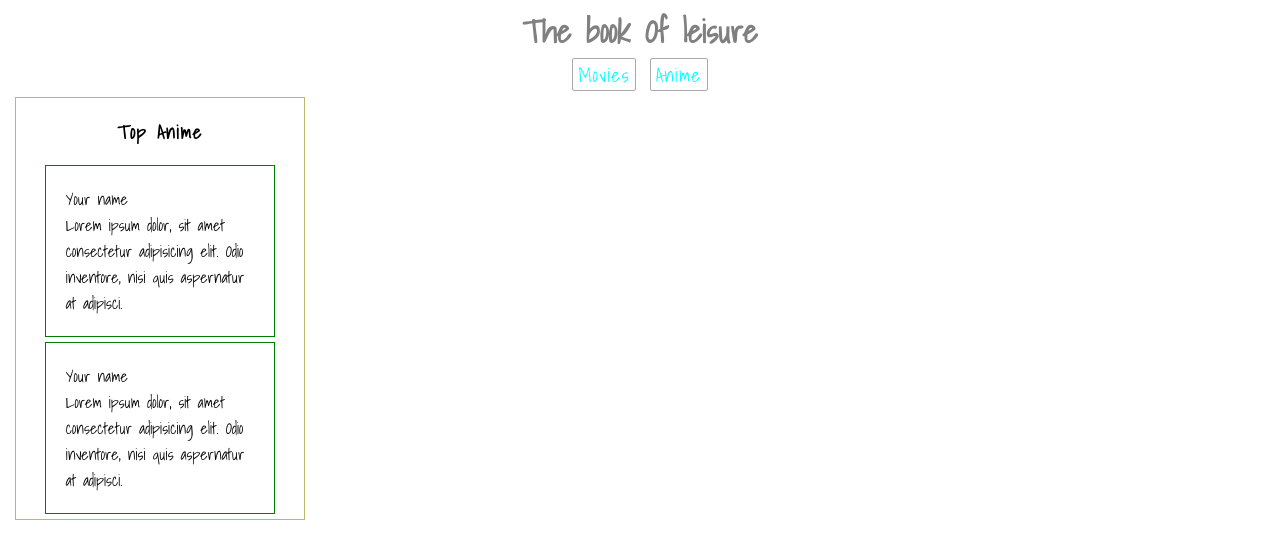
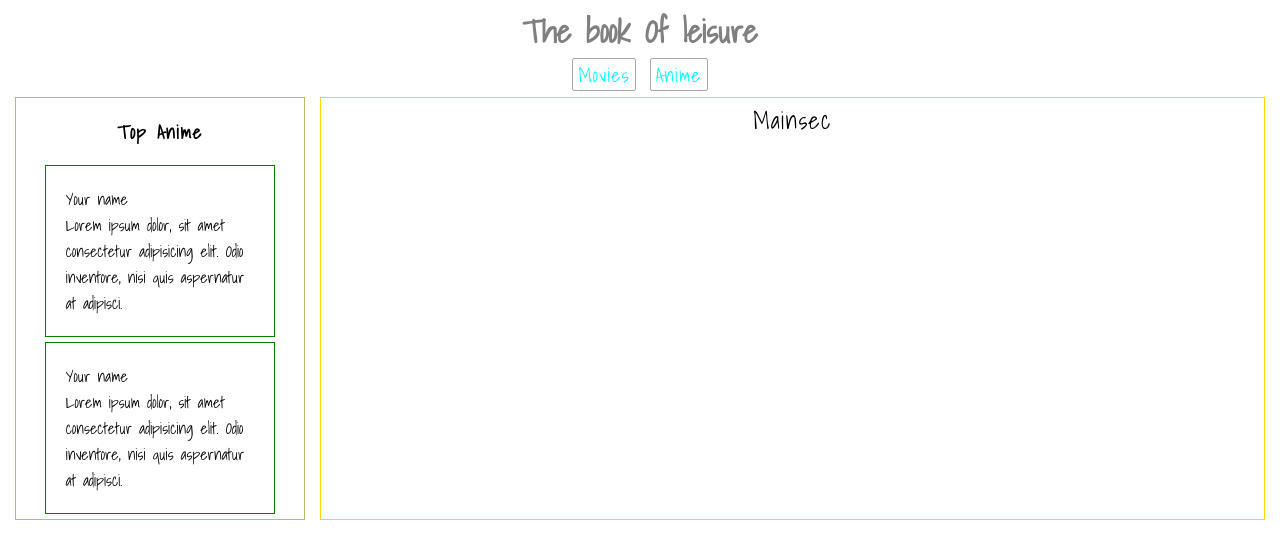
Before and after one commit to Zouziszzm/react-app-tut, a React (Vite) app: page / in a window 1280 px wide. Shown: the top 558 px of the page. Built offline with nearby package versions, Linux system fonts and the light colour scheme.

Commit message:
some more

```diff
--- a/src/App.css
+++ b/src/App.css
@@ -10,3 +10,7 @@ body
 {
     height: 100vh;
 }
+.holder
+{
+    display: flex;
+}
--- a/src/App.jsx
+++ b/src/App.jsx
@@ -1,6 +1,7 @@
 import './App.css'
 import Navbar from './components/navbar.jsx'
 import Sidebar from './components/Sidebar.jsx'
+import Mainsec from './components/mainsec.jsx'
 import {useState, useEffect} from 'react'
 
 function App() {
@@ -10,8 +11,10 @@ function App() {
   return (
     <div className="App">
       <Navbar/>
-      <Sidebar>
-      </Sidebar>
+      <div className="holder">
+        <Sidebar/>
+        <Mainsec/>
+      </div>
     </div>
   )
 }
--- /dev/null
+++ b/src/components/mainsec.jsx
@@ -0,0 +1,9 @@
+import '../components/styles/mainsec.css'
+function Mainsec() {
+  return (
+    <div className="main">Mainsec
+    </div>
+  )
+}
+
+export default Mainsec
--- /dev/null
+++ b/src/components/styles/mainsec.css
@@ -0,0 +1,10 @@
+.main
+{
+    padding: 3px 3px;
+    text-align: center;
+    font-size: x-large;
+    letter-spacing: 1.3px;
+    width: 100%;
+    margin: 0px 15px 0px 0px;
+    border: 1px solid gold;
+}
```
